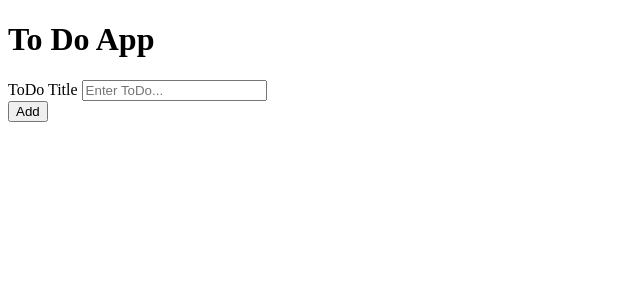
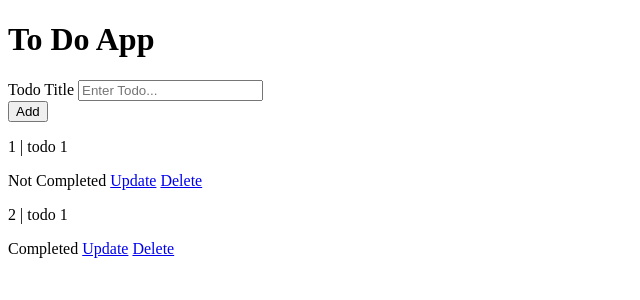
Before and after one commit to Eva-Kuk/to-do-list-flask, a Flask app: page / in a window 1280 px wide. Shown: the top 300 px of the page, without its empty margins (0-640 px from the left). Run offline with Flask 2, Linux system fonts and the light colour scheme; data comes from the database, SQL or seed files in the repository; both versions use the stored data as it was after the commit.

Commit message:
add todo add,update,delete routes

```diff
--- a/app.py
+++ b/app.py
@@ -1,12 +1,54 @@
-from flask import Flask, render_template
+from flask import Flask, render_template, request, redirect, url_for
+from flask_sqlalchemy import SQLAlchemy
+
 
 app = Flask(__name__)
+app.config['SQLALCHEMY_DATABASE_URI'] = 'sqlite:///db.sqlite'
+app.config['SQLALCHEMY_TRACK_MODIFICATIONS'] = False
+db = SQLAlchemy(app)
+
+class Todo(db.Model):
+    id = db.Column(db.Integer, primary_key=True)
+    title = db.Column(db.String(100))
+    complete = db.Column(db.Boolean)
+
 
 @app.route('/')
 def index():
-    return  render_template('base.html')
+    # show all todos
+    todo_list = Todo.query.all()
+    print(todo_list)
+    return  render_template('base.html', todo_list=todo_list)
 
+
+@app.route("/add", methods=["POST"])
+def add():
+    # add new item
+    title = request.form.get("title")
+    new_todo = Todo(title=title, complete=False)
+    db.session.add(new_todo)
+    db.session.commit()
+    return redirect(url_for("index"))
+
+
+@app.route("/update/<int:todo_id>")
+def update(todo_id):
+    # update item
+    todo = Todo.query.filter_by(id=todo_id).first()
+    todo.complete = not todo.complete
+    db.session.commit()
+    return redirect(url_for("index"))
+
+
+@app.route("/delete/<int:todo_id>")
+def delete(todo_id):
+    # delete item
+    todo = Todo.query.filter_by(id=todo_id).first()
+    db.session.delete(todo)
+    db.session.commit()
+    return redirect(url_for("index"))
 
 
 if __name__ == "__main__":
+    db.create_all()
     app.run(debug=True)
--- a/templates/base.html
+++ b/templates/base.html
@@ -8,11 +8,23 @@
     <body>
         <h1>To Do App</h1>
 
-        <form actiom="">
-            <label for="title">ToDo Title</label>
-            <input type="text" name="title" placeholder="Enter ToDo...">
+        <form actiom="/add" method="post">
+            <label for="title">Todo Title</label>
+            <input type="text" name="title" placeholder="Enter Todo...">
             <br>
             <button type="submit">Add</button>
         </form>
+
+        {% for todo in todo_list %}
+            <p> {{ todo.id }} | {{ todo.title }} </p>
+
+            {% if todo.complete == False %}
+                <span> Not Completed</span>
+            {% else %}
+                <span>Completed</span>
+            {% endif %}
+            <a href="/update/{{ todo.id }}">Update</a>
+            <a href="/delete/{{ todo.id }}">Delete</a>
+        {% endfor %}
     </body>
 </html>
```
Also changed, not shown: db.sqlite (added).
